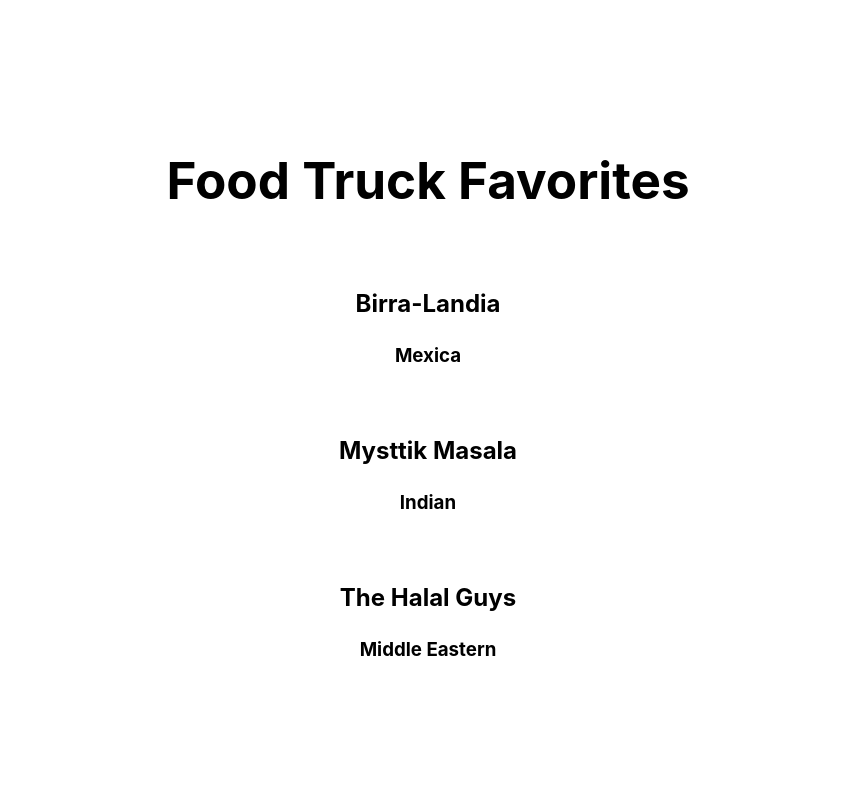
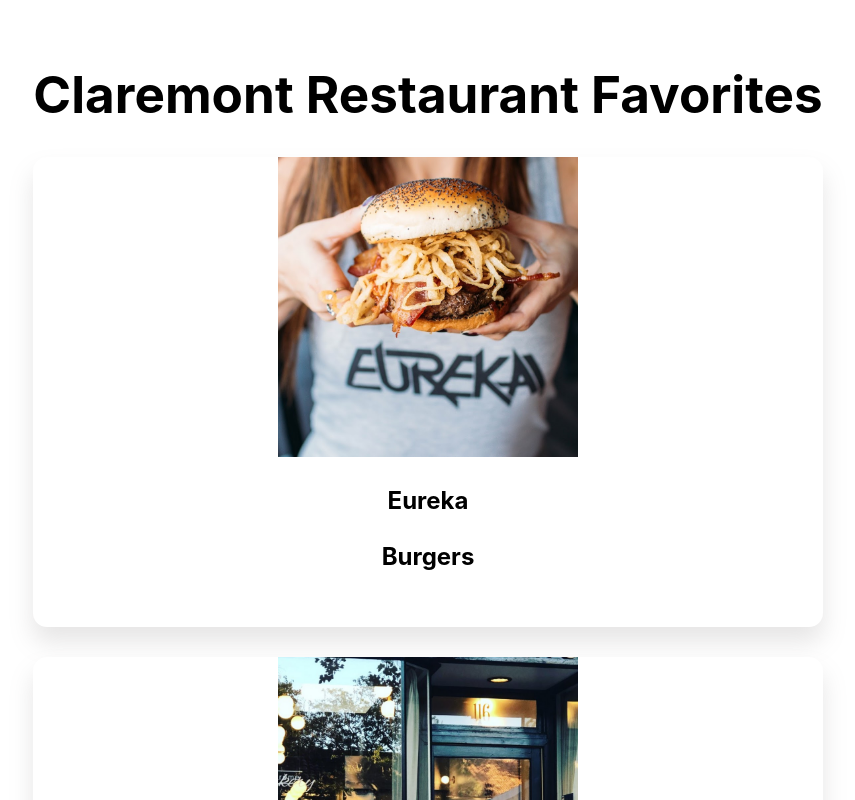
Before and after one commit to gabrielaliera/community_board, a React (Vite) app: page / in a window 1280 px wide. Shown: the top 800 px of the page, without its empty margins (212-1067 px from the left). Built offline with nearby package versions, Linux system fonts and the light colour scheme.

Commit message:
Add css for Card

```diff
--- a/src/App.jsx
+++ b/src/App.jsx
@@ -1,14 +1,23 @@
 import './App.css';
 import Card from './components/Card';
+import Eureka from './assets/eureka.jpg'
+import Creme from './assets/creme.jpg'
+import Bardot from './assets/bardot.jpg'
 
 const App = () => {
 
+  const data = [
+    {"name":"Eureka", "cuisine": "Burgers", "href": "https://thebirrialandia.com/menu/", "img":Eureka},
+    {"name":"Creme Bakery", "cuisine": "French", "href": "https://indianfoodny.com/", "img": Creme},
+    {"name":"Bardot", "cuisine": "California", "href": "https://thehalalguys.com/menu/", "img": Bardot},
+ ]
+
   return (
     <div className="App">
-      <h1>Food Truck Favorites</h1>
-      <Card event='Birra-Landia' foodType ="Mexica"/>
-      <Card event = "Mysttik Masala" foodType="Indian"/>
-      <Card event = "The Halal Guys" foodType= "Middle Eastern"/>
+      <h1>Claremont Restaurant Favorites</h1>
+      <Card name={data[0].name} cuisine ={data[0].cuisine} img={data[0].img}/>
+      <Card name={data[1].name} cuisine ={data[1].cuisine} img={data[1].img}/>
+      <Card name={data[2].name} cuisine ={data[2].cuisine} img={data[2].img}/>
     </div>
   )
 }
--- /dev/null
+++ b/src/components/Card.css
@@ -0,0 +1,35 @@
+.Card {
+    color:black;
+    background-color: white;
+
+    padding-bottom: 20px;
+    box-shadow: 0 15px 25px rgba(129, 124, 124, 0.2);
+    font-size: medium;
+    border-radius: 14px;
+    backdrop-filter: blur(2px);
+
+    text-align: center;
+    margin-bottom: 30px;
+
+    height:450px;
+
+
+}
+
+.Card img{
+    height: 300px;
+    width: 300px;
+    object-fit: cover;
+}
+
+h3 {
+    font-size: 24px;
+    margin-top:10px;
+    margin-bottom:10px;
+    margin-top:10px;
+}
+
+h4 {
+    margin-top:0px;
+    font-size: 18px;
+}
--- a/src/components/Card.jsx
+++ b/src/components/Card.jsx
@@ -1,11 +1,12 @@
 import React from "react";
+import'./Card.css'
 
 const Card = (props) =>{
     return(
         <div className = "Card">
-            <img src="" alt=""/>
-            <h2>{props.event}</h2>
-            <h3>{props.foodType}</h3>
+            <img className="truck" src={props.img} alt={props.alt}/>
+            <h2>{props.name}</h2>
+            <h3>{props.cuisine}</h3>
         </div>
     );
 
```
